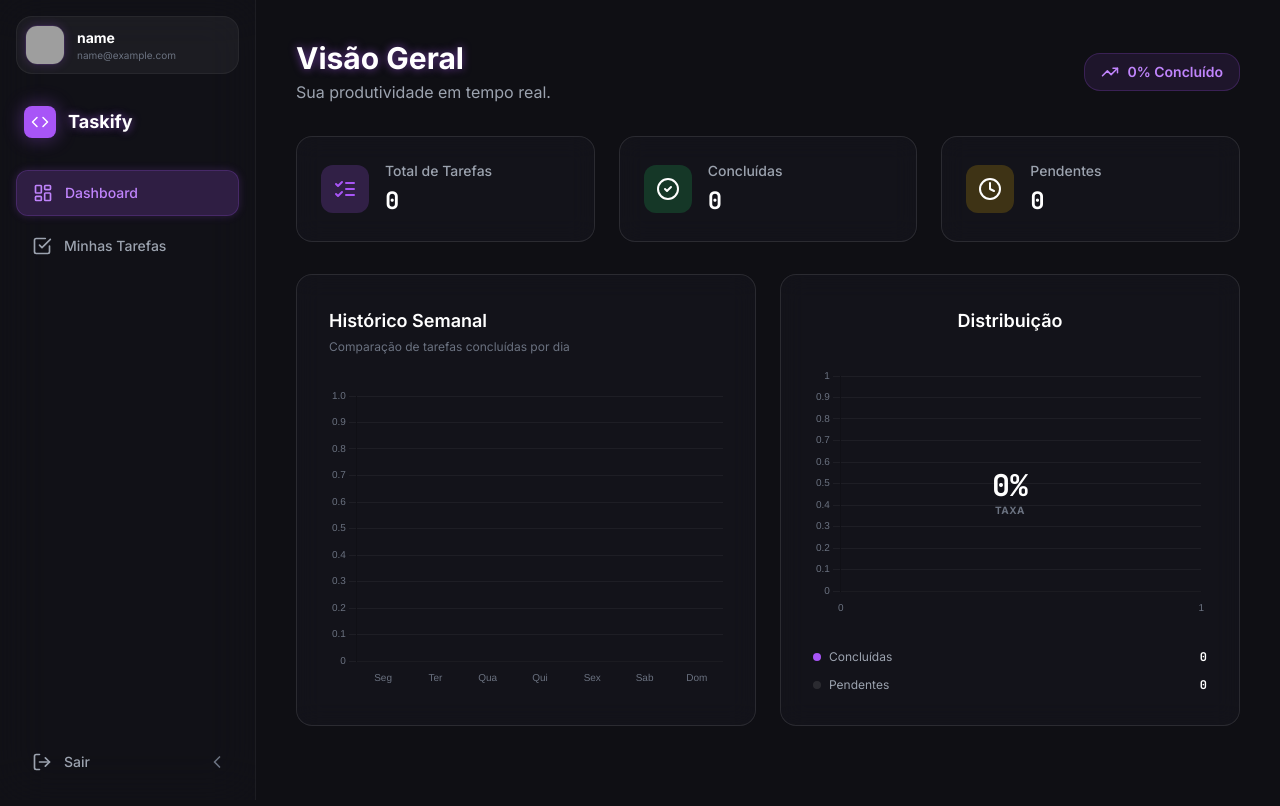
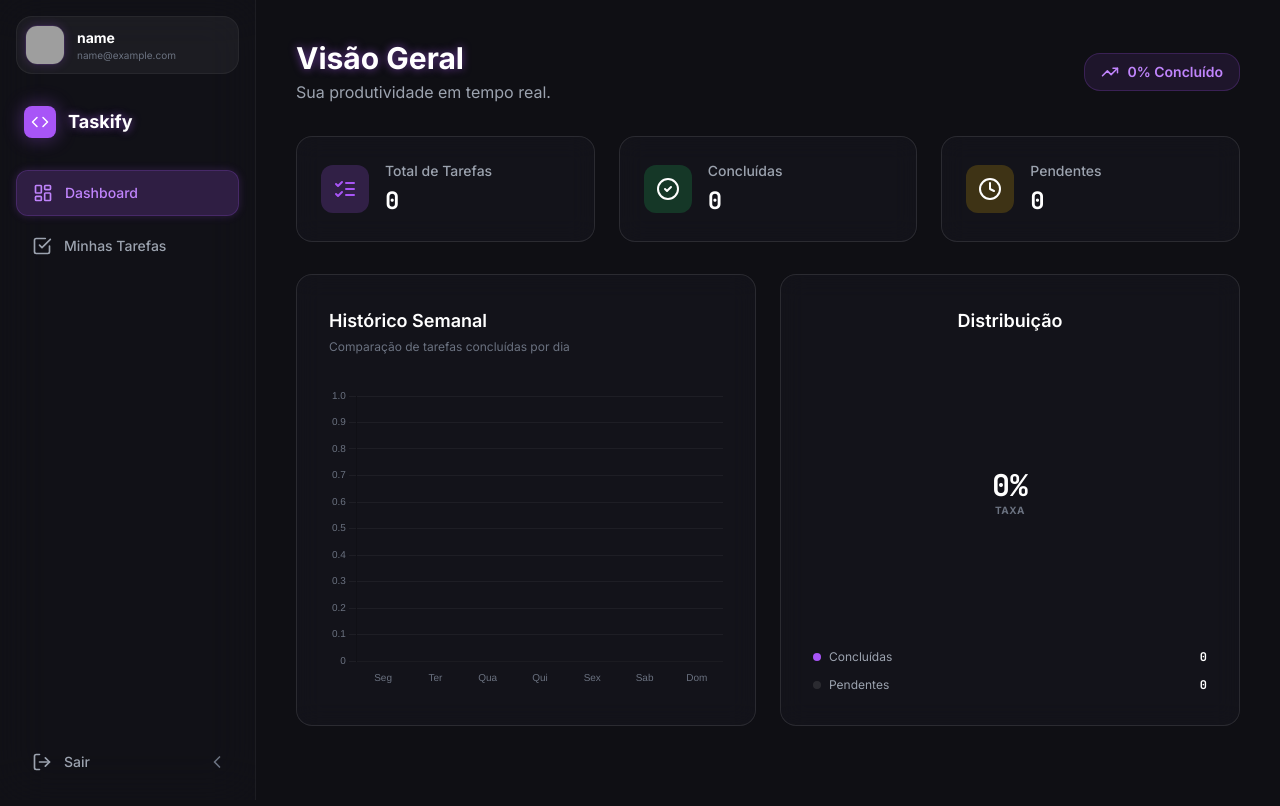
Before and after one commit to lucas-joakinson/taskify, a React (Vite) app: page /tasks in a window 1280 px wide. Both pictures are taken after typing "name@example.com", "Sample123" into the empty fields and a click on the button "Entrar no Sistema". Built offline with nearby package versions, Linux system fonts and the light colour scheme; grey boxes are pictures that could not be loaded.

Commit message:
Filtro de Pesquisa Implementado

```diff
--- a/src/App.tsx
+++ b/src/App.tsx
@@ -73,7 +73,7 @@ function App() {
           element={
             <PrivateRoute>
               <DashboardLayout searchTerm={searchTerm} setSearchTerm={setSearchTerm}>
-                <TasksPage globalSearchTerm={searchTerm} />
+                <TasksPage globalSearchTerm={searchTerm} setGlobalSearchTerm={setSearchTerm} />
               </DashboardLayout>
             </PrivateRoute>
           }
--- a/src/pages/DashboardPage.tsx
+++ b/src/pages/DashboardPage.tsx
@@ -80,6 +80,7 @@ const DashboardPage = () => {
 
     return { labels, data };
   }, [tasks]);
+
 
   const doughnutData = {
     labels: ['Concluídas', 'Pendentes'],
@@ -191,9 +192,18 @@ const DashboardPage = () => {
           </div>
           <div className="h-[200px] lg:h-[250px] flex items-center justify-center relative">
             <Doughnut data={doughnutData} options={{
-              ...chartOptions,
+              responsive: true,
+              maintainAspectRatio: false,
               cutout: '75%',
-              plugins: { legend: { display: false } }
+              plugins: {
+                legend: { display: false },
+                tooltip: { enabled: true }
+              },
+              // Removendo as escalas para limpar os números de fundo
+              scales: {
+                x: { display: false },
+                y: { display: false }
+              }
             }} />
             <div className="absolute inset-0 flex flex-col items-center justify-center">
               <span className="text-3xl font-bold font-mono text-white">{stats.completionRate}%</span>
--- a/src/pages/TasksPage.tsx
+++ b/src/pages/TasksPage.tsx
@@ -8,12 +8,12 @@ import Toast, { ToastType } from '../components/Toast';
 import Modal from '../components/Modal';
 import { Plus, Filter, Search, RefreshCw, AlertCircle, Trash2, CheckCircle2, Calendar, FileText, Edit3 } from 'lucide-react';
 import { motion, AnimatePresence } from 'framer-motion';
-
 interface TasksPageProps {
   globalSearchTerm?: string;
+  setGlobalSearchTerm?: (val: string) => void;
 }
 
-const TasksPage: React.FC<TasksPageProps> = ({ globalSearchTerm = '' }) => {
+const TasksPage: React.FC<TasksPageProps> = ({ globalSearchTerm = '', setGlobalSearchTerm }) => {
   const [tasks, setTasks] = useState<Task[]>([]);
   const [loading, setLoading] = useState(true);
   const [error, setError] = useState<string | null>(null);
@@ -21,6 +21,8 @@ const TasksPage: React.FC<TasksPageProps> = ({ globalSearchTerm = '' }) => {
   const [selectedTask, setSelectedTask] = useState<Task | null>(null);
   const [taskToEdit, setTaskToEdit] = useState<Task | null>(null);
   const [filter, setFilter] = useState<'all' | 'pending' | 'completed'>('all');
+
+  // ... (restante do código até o return)
 
   const [toast, setToast] = useState<{ message: string; type: ToastType; isVisible: boolean }>({
     message: '', type: 'success', isVisible: false
@@ -136,15 +138,28 @@ const TasksPage: React.FC<TasksPageProps> = ({ globalSearchTerm = '' }) => {
         </button>
       </div>
 
-      <div className="flex flex-col lg:flex-row items-center gap-4 bg-surface/30 p-1.5 rounded-2xl border border-white/5 backdrop-blur-sm overflow-hidden">
-        <div className="flex items-center gap-1 w-full flex-wrap sm:flex-nowrap">
+      <div className="grid grid-cols-1 lg:grid-cols-3 gap-4">
+        {/* Barra de Pesquisa Local */}
+        <div className="lg:col-span-2 relative">
+          <Search className="absolute left-4 top-1/2 -translate-y-1/2 text-gray-500" size={18} />
+          <input
+            type="text"
+            placeholder="Buscar por título ou descrição..."
+            value={globalSearchTerm}
+            onChange={(e) => setGlobalSearchTerm?.(e.target.value)}
+            className="w-full bg-surface/30 border border-white/5 rounded-2xl py-3.5 pl-12 pr-4 text-sm focus:border-primary/50 outline-none transition-all backdrop-blur-sm"
+          />
+        </div>
+
+        {/* Filtros de Status */}
+        <div className="flex items-center gap-1 bg-surface/30 p-1 rounded-2xl border border-white/5 backdrop-blur-sm">
           {(['all', 'pending', 'completed'] as const).map((f) => (
             <button
               key={f}
               onClick={() => setFilter(f)}
-              className={`flex-1 lg:flex-none whitespace-nowrap px-6 py-2.5 rounded-xl text-xs lg:text-sm font-bold transition-all duration-300 ${
+              className={`flex-1 whitespace-nowrap py-2 rounded-xl text-xs font-bold transition-all duration-300 ${
                 filter === f
-                  ? 'bg-primary text-white shadow-glow border border-primary/20 scale-[1.02]'
+                  ? 'bg-primary text-white shadow-glow border border-primary/20'
                   : 'text-gray-400 hover:text-white hover:bg-white/5'
               }`}
             >
```
